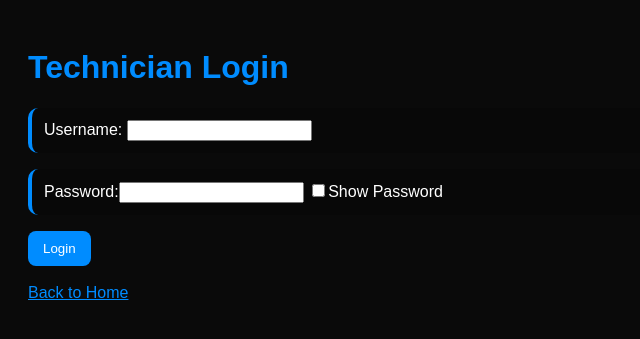
After one commit to leeroys99/Repair-tracker, a Flask app: page /login in a window 1280 px wide. The commit adds this page. Shown: the top 339 px of the page, without its empty margins (0-640 px from the left). Run offline with Flask 3, Linux system fonts and the light colour scheme.

Commit message:
6/9
Added login to technician dashboard, username: admin pw: password123

```diff
--- a/app.py
+++ b/app.py
@@ -1,19 +1,27 @@
-from flask import Flask, render_template, request, redirect
+from flask import Flask, render_template, request, redirect, session
 from datetime import datetime
 import sqlite3
 import os
 
 app = Flask(__name__)
 
+app.secret_key = "temorary_secret_key"
+
 print("Current Folder:", os.getcwd())
+
 
 #URL#
 @app.route("/")
 def home():
     return render_template("home.html")
 
+
+#TICKET ROUTE#
 @app.route("/tickets")
 def tickets():
+    if "logged_in" not in session:
+        return redirect("/login")
+
     conn = sqlite3.connect("tickets.db")
     conn.row_factory = sqlite3.Row
     tickets = conn.execute("SELECT * FROM tickets").fetchall()
@@ -404,6 +412,21 @@ def delete_inventory(item_id):
 
     return redirect("/inventory")
 
+#LOGIN ROUTE AND PW#
+@app.route("/login", methods=["GET", "POST"])
+def login():
+    if request.method == "POST":
+        username = request.form["username"]
+        password = request.form["password"]
+
+        if username == "admin" and password == "password123":
+            session["logged_in"] = True
+            return redirect("/tickets")
+        else:
+            return render_template("login.html", error="Invalid username or password")
+
+    return render_template("login.html")
+
 
 if __name__ == "__main__":
 	app.run(debug=True)
--- a/static/style.css
+++ b/static/style.css
@@ -243,6 +243,12 @@ th:nth-child(6) {
 }
 
 
+/*STATUS COLUMN CENTERING*/
+.status-column {
+    text-align: center;
+}
+
+
 /*DROP DOWN/QUOTE*/
 #quoteForm {
     display: none;
--- a/templates/home.html
+++ b/templates/home.html
@@ -11,8 +11,8 @@
 
 
 <div class="top-nav">
-    <a href="/tickets">
-        <button>Technician Dashboard</button>
+    <a href="/login">
+        <button>Technician Login</button>
     </a>
 </div>
 
--- /dev/null
+++ b/templates/login.html
@@ -0,0 +1,54 @@
+<!DOCTYPE html>
+<html>
+<head>
+    <title>Technician Login</title>
+    <link rel="stylesheet" href="{{ url_for('static', filename='style.css') }}">
+</head>
+
+<body>
+
+    <h1>Technician Login</h1>
+
+    <!-- LOGIN ERROR -->
+    {% if error %}
+    <p style="color: red;">{{ error }}</p>
+    {% endif %}
+
+    <form method="POST" action="/login" class="login-form">
+
+        <p>
+            Username:
+            <input type="text" name="username" required>
+        </p>
+
+
+        <p>
+            Password:<input type="password" name="password" id="passwordInput" required>
+
+        <label>
+            <input type="checkbox" onclick="togglePassword()">Show Password
+        </label>
+        </p>
+
+        <button type="submit">Login</button>
+    </form>
+
+    <br>
+
+    <a href="/">Back to Home</a>
+
+    <!-- JAVA SCRIPT SHOW PW TOGGLE-->
+    <script>
+        function togglePassword() {
+        const passwordInput = document.getElementById("passwordInput");
+
+        if (passwordInput.type === "password") {
+            passwordInput.type = "text";
+        } else {
+            passwordInput.type = "password";
+        }
+    }
+    </script>
+
+</body>
+</html>
```
Also changed, not shown: templates/inventory.html (+12 -0 lines).
